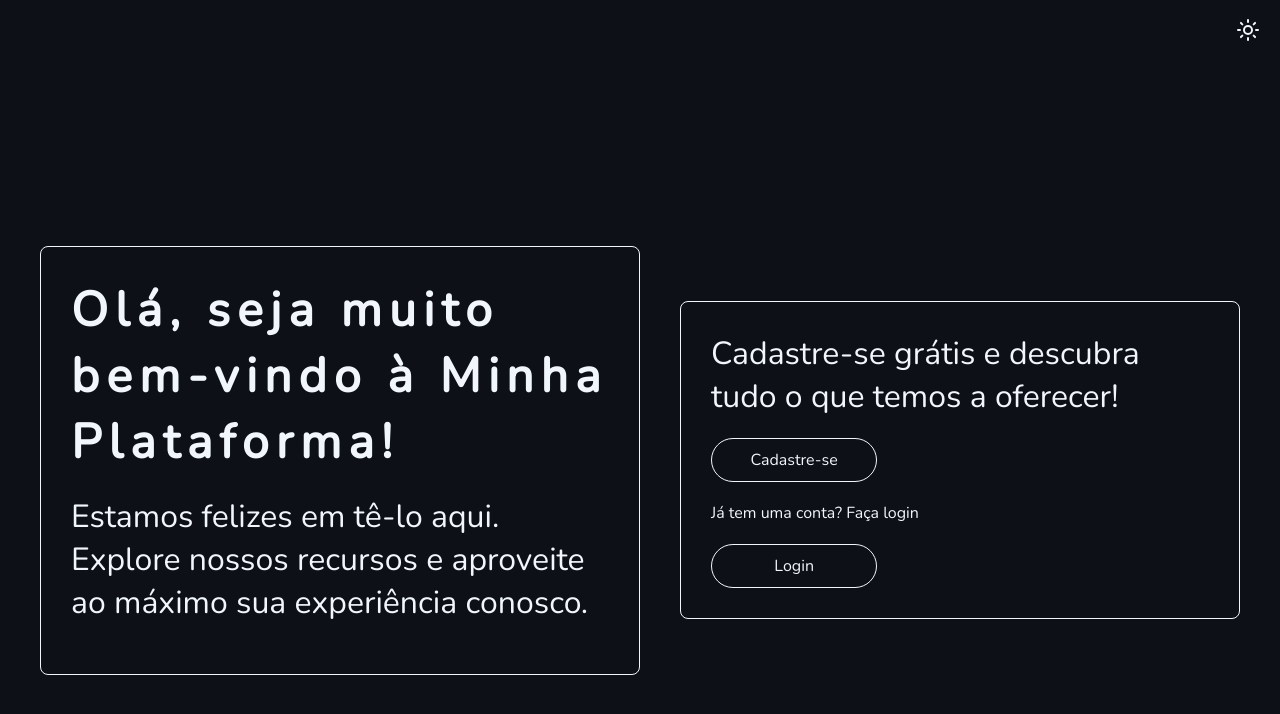
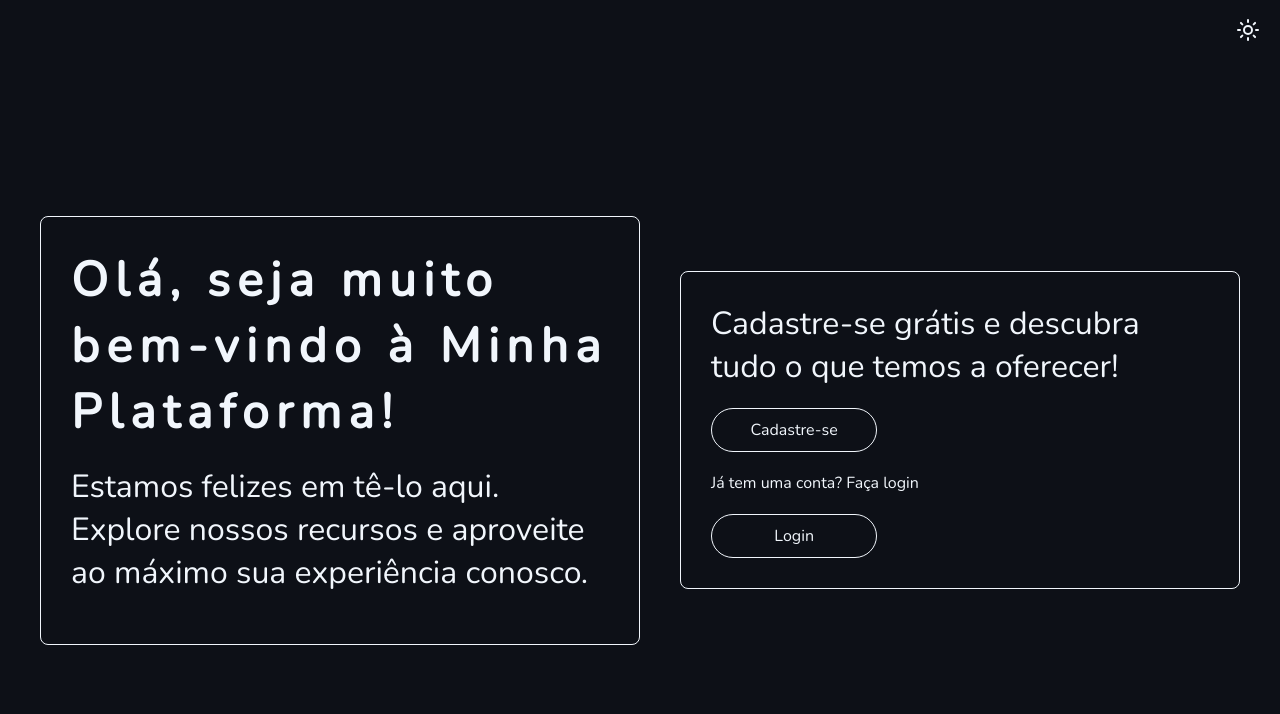
Before and after one commit to hugopereira-cs/tela-de-login-react-ts, a React (Vite) app: page / in a window 1280 px wide. Shown: the top 714 px of the page. Built offline with nearby package versions, Linux system fonts and the light colour scheme; no server answers.

Commit message:
styles: fix Container component min-height

```diff
--- a/src/components/Container/styles.ts
+++ b/src/components/Container/styles.ts
@@ -2,7 +2,7 @@ import styled from 'styled-components';
 
 export const Container = styled.div`
   width: 100%;
-  min-height: 100vh;
+  min-height: calc(100vh - 60px); // 60px é a altura do header
   display: flex;
   flex-direction: column;
   justify-content: center;
```
